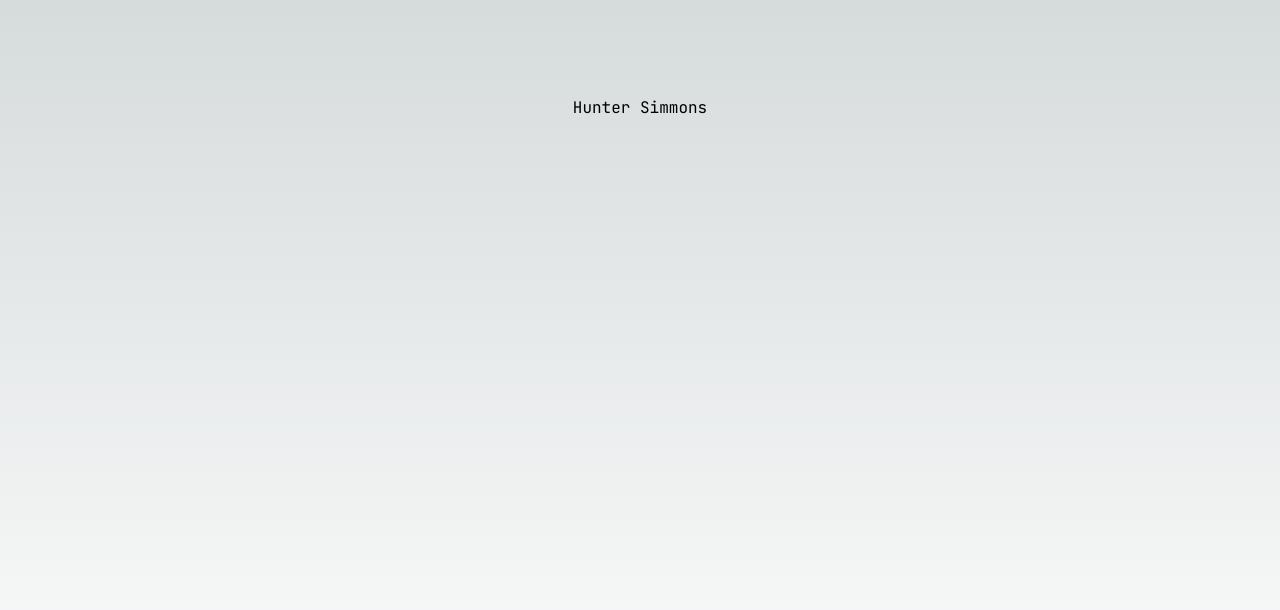
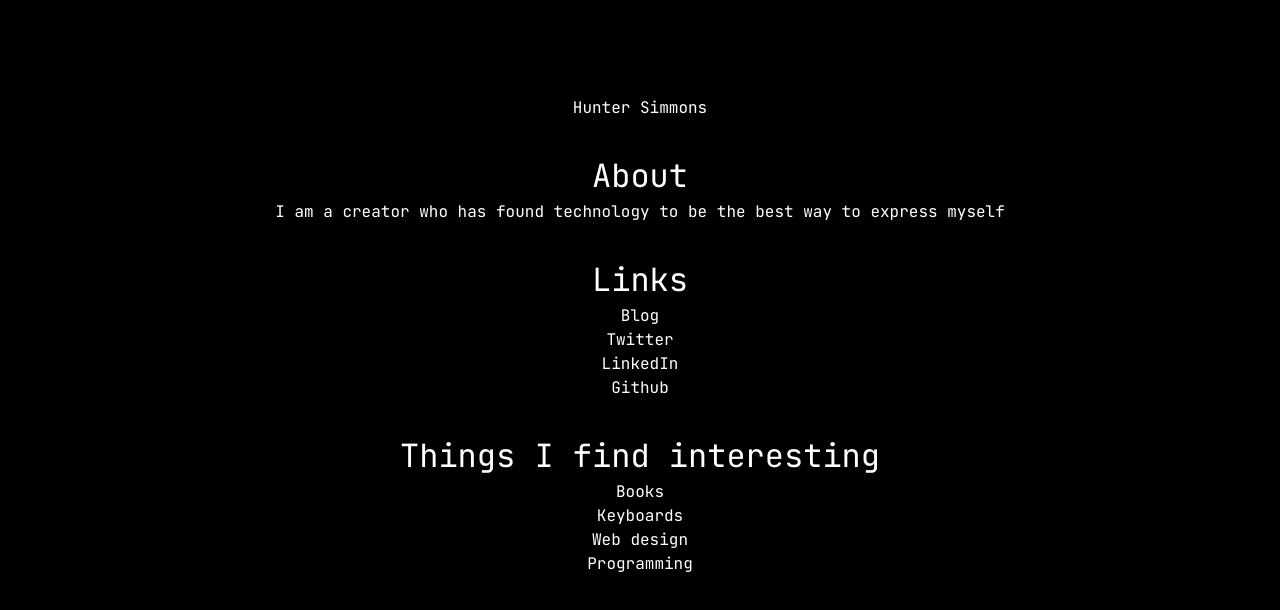
Before and after one commit to hwsimmons17/personal-site, a Next.js app: page / in a window 1280 px wide. Shown: the top 610 px of the page. Built offline with nearby package versions, Linux system fonts and the light colour scheme.

Commit message:
add about and things I find interesting sections

```diff
--- a/src/app/globals.css
+++ b/src/app/globals.css
@@ -3,17 +3,9 @@
 @tailwind utilities;
 
 :root {
-  --foreground-rgb: 0, 0, 0;
-  --background-start-rgb: 214, 219, 220;
-  --background-end-rgb: 255, 255, 255;
-}
-
-@media (prefers-color-scheme: dark) {
-  :root {
-    --foreground-rgb: 255, 255, 255;
-    --background-start-rgb: 0, 0, 0;
-    --background-end-rgb: 0, 0, 0;
-  }
+  --foreground-rgb: 255, 255, 255;
+  --background-start-rgb: 0, 0, 0;
+  --background-end-rgb: 0, 0, 0;
 }
 
 body {
@@ -25,3 +17,7 @@
     )
     rgb(var(--background-start-rgb));
 }
+
+h1 {
+  font-size: xx-large;
+}
--- a/src/app/page.tsx
+++ b/src/app/page.tsx
@@ -1,9 +1,42 @@
-import Image from "next/image";
-
 export default function Home() {
   return (
-    <main className="flex min-h-screen flex-col items-center justify-between p-24">
-      <h1>Hunter Simmons</h1>
+    <main className="flex flex-col items-center justify-between p-24">
+      <h3>Hunter Simmons</h3>
+      <h1 className="mt-8">About</h1>
+      <p>
+        I am a creator who has found technology to be the best way to express
+        myself
+      </p>
+      <h1 className="mt-8">Links</h1>
+      <a
+        href="https://huntersimmons.substack.com/"
+        className="hover:text-blue-200"
+      >
+        Blog
+      </a>
+      <a
+        href="https://twitter.com/HWilliamSimmons"
+        className="hover:text-blue-200"
+      >
+        Twitter
+      </a>
+      <a
+        href="https://www.linkedin.com/in/hunter-simmons1/"
+        className="hover:text-blue-200"
+      >
+        LinkedIn
+      </a>
+      <a
+        href="https://github.com/hwsimmons17/personal-site"
+        className="hover:text-blue-200"
+      >
+        Github
+      </a>
+      <h1 className="mt-8">Things I find interesting</h1>
+      <p>Books</p>
+      <p>Keyboards</p>
+      <p>Web design</p>
+      <p>Programming</p>
     </main>
   );
 }
```
